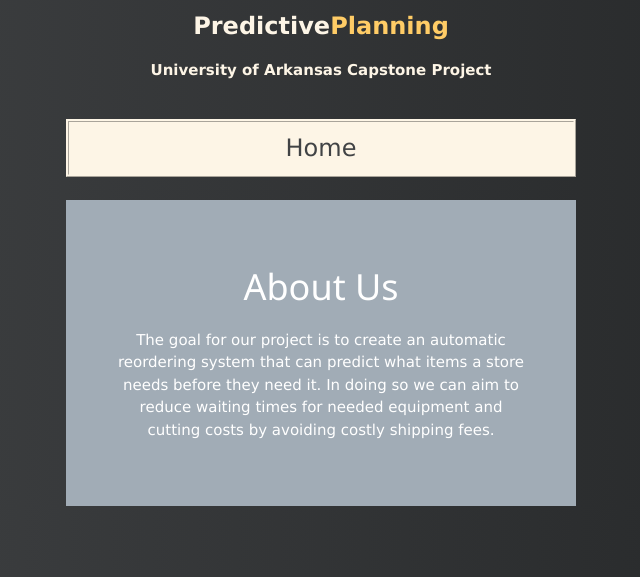
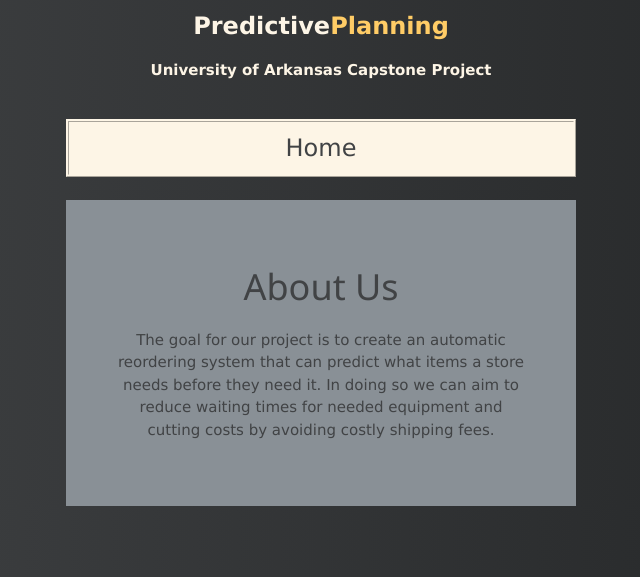
Before and after one commit to gwromano/predictiveplanning, a Django app: page /about-us/ in a window 1280 px wide. Shown: the part 223-800 px from the top of the page, without its empty margins (319-959 px from the left). Run offline with Django 3.2, Linux system fonts and the light colour scheme.

Commit message:
Update about-us.html

```diff
--- a/hello/templates/about-us.html
+++ b/hello/templates/about-us.html
@@ -114,8 +114,8 @@
         .about-section {
           padding: 50px;
           text-align: center;
-          background-color: #a1acb6;
-          color: white;
+          background-color: #899096;
+          color: #414345;
         }
 
         @media screen and (min-width: 768px) {
```
